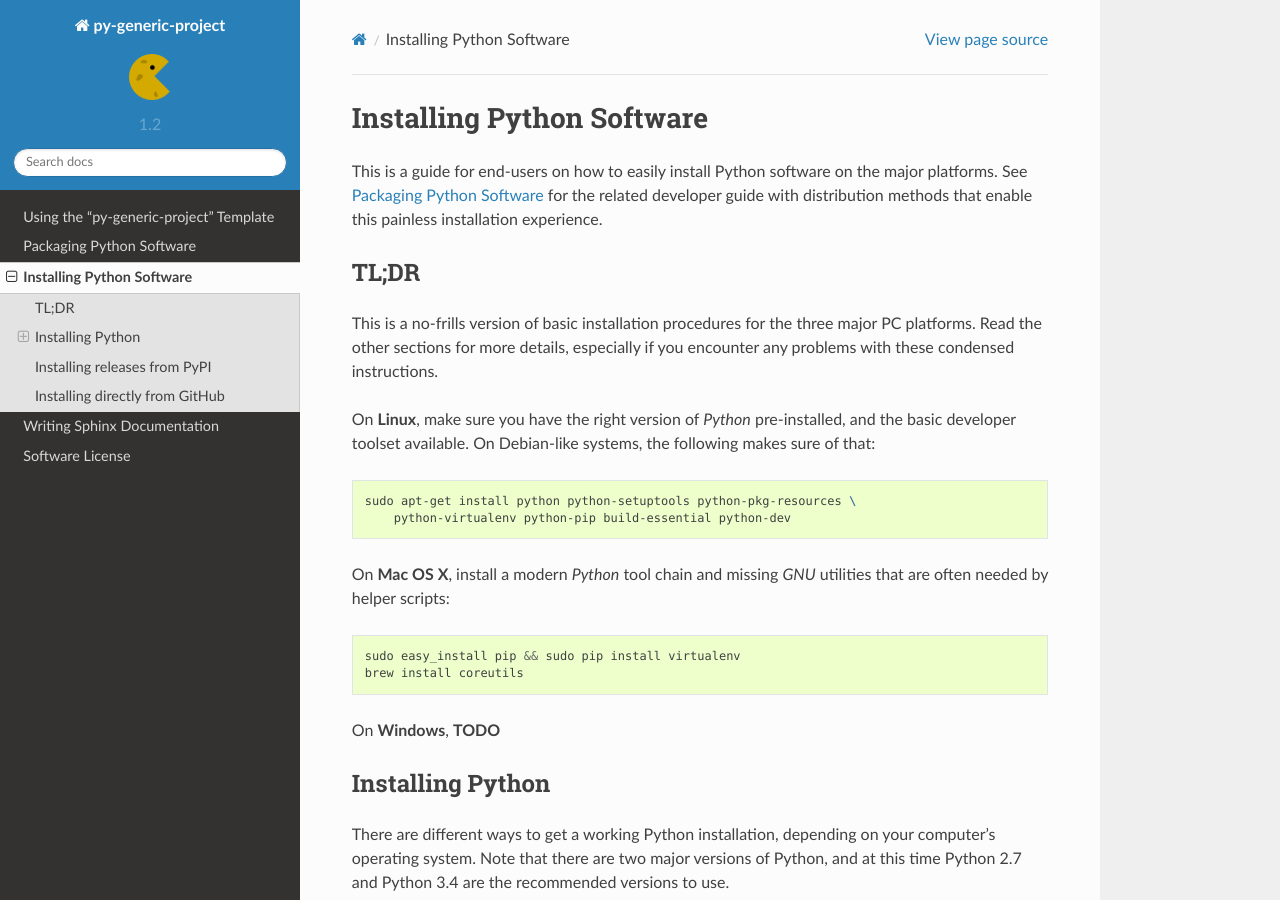
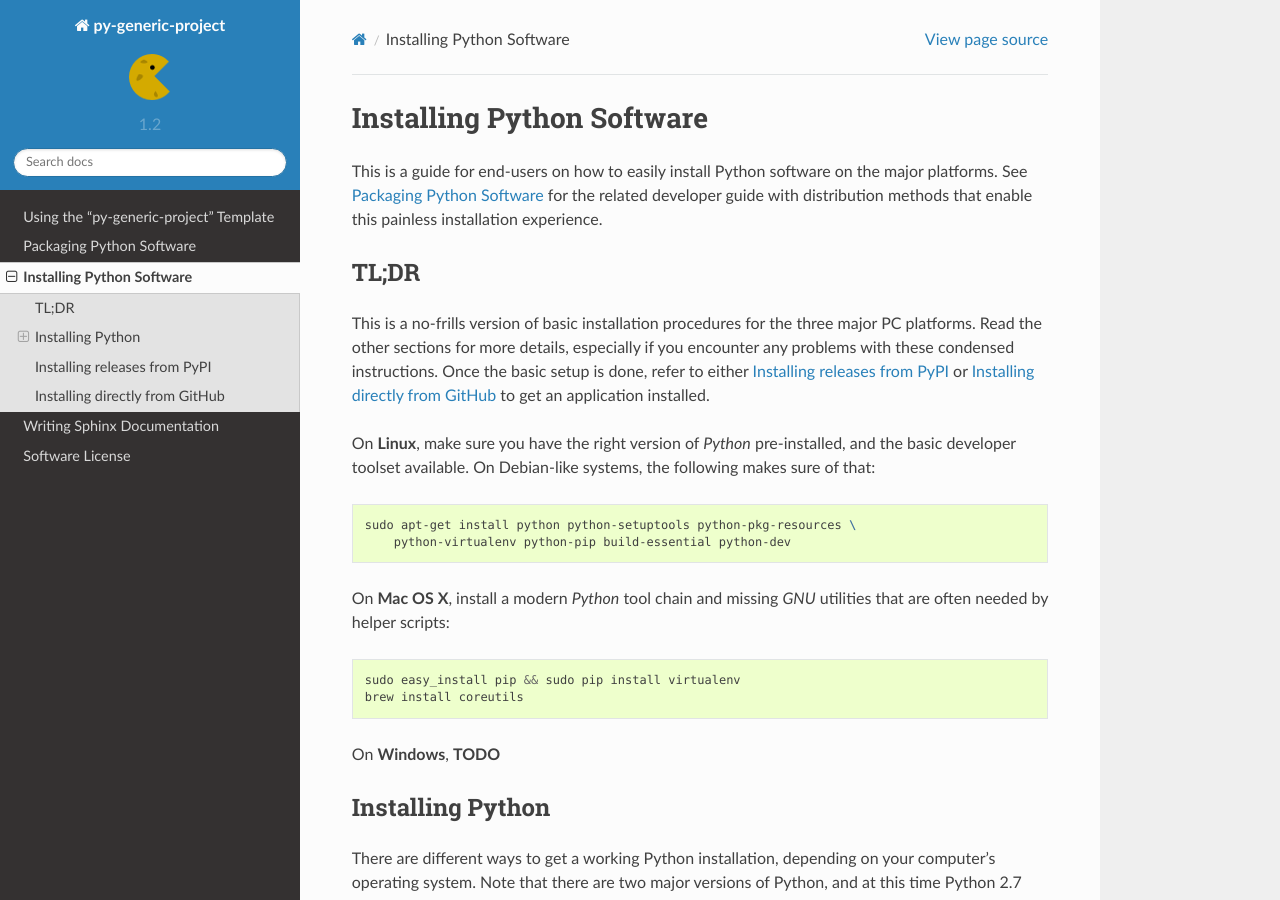
Before and after one commit to Springerle/py-generic-project, a Sphinx documentation site: the page built from docs/installing.rst, in a window 1280 px wide and 900 px high. Built offline with Sphinx 7.4.7 and the Read the Docs theme 2.0.0, drawn with Linux system fonts in a browser that asks for light colours.

Commit message:
:pencil: refs to PyPI + GitHub install

```diff
--- a/docs/installing.rst
+++ b/docs/installing.rst
@@ -37,6 +37,8 @@ TL;DR
 This is a no-frills version of basic installation procedures for the three major PC platforms.
 Read the other sections for more details, especially if you encounter any problems with
 these condensed instructions.
+Once the basic setup is done, refer to either :ref:`pip-from-pypi` or :ref:`pip-from-github`
+to get an application installed.
 
 On **Linux**, make sure you have the right version of *Python* pre-installed, and the basic
 developer toolset available. On Debian-like systems, the following makes sure of that:
@@ -128,11 +130,16 @@ your system's software repositories, and switch between them at will.
 See the `pyenv installation instructions`_ for details.
 
 
+.. _pip-from-pypi:
+
 Installing releases from PyPI
 -----------------------------
 
 **TODO**
 
+
+
+.. _pip-from-github:
 
 Installing directly from GitHub
 -------------------------------
```
